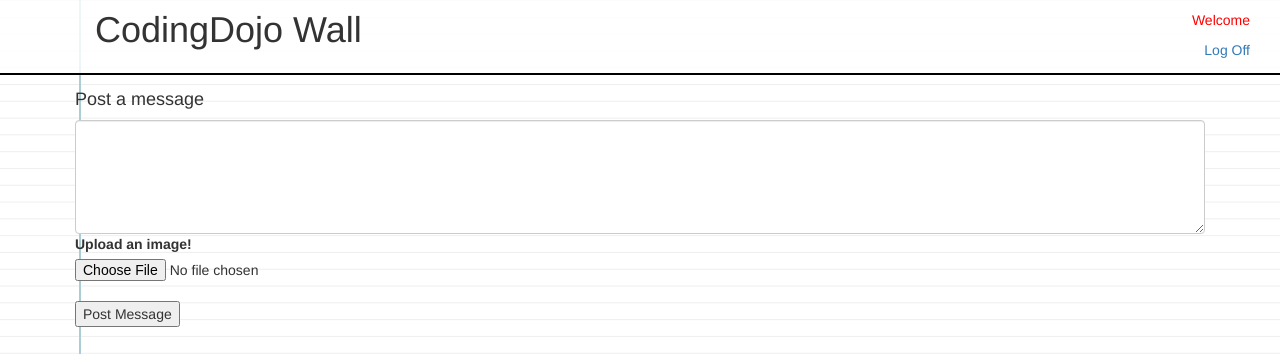
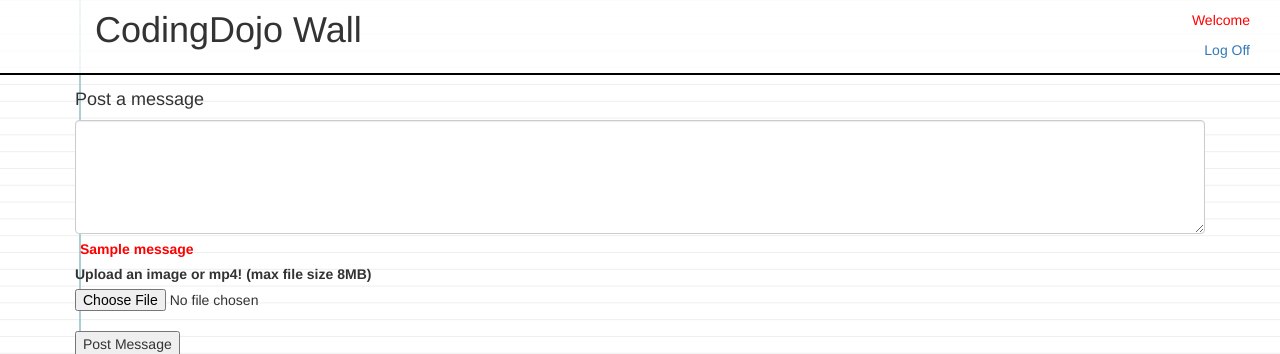
Before and after one commit to stephen-parsons/the_wall_assignemnt, a Flask app: template templates/wall.html in a window 1280 px wide. Shown: the top 354 px of the page. Run offline with Flask 2, Linux system fonts and the light colour scheme; the template is opened without the code that fills it: most values are stand-ins (such as "Sample title", 1, 10 or a date in 2020); one stand-in notice (Sample message) is shown; some libraries are stand-ins or nearby versions.

Commit message:
streamlined upload functionality, relisted message in order of newest first

```diff
--- a/server.py
+++ b/server.py
@@ -16,7 +16,7 @@ ALLOWED_EXTENSIONS = set(['png', 'jpg', 'jpeg', 'gif', 'mp4'])
 EMAIL_REGEX = re.compile(r'^[a-zA-Z0-9.+_-]+@[a-zA-Z0-9._-]+\.[a-zA-Z]+$')
 app = Flask(__name__)
 app.config['UPLOAD_FOLDER'] = UPLOAD_FOLDER
-app.config['MAX_CONTENT_LENGTH'] = 4 * 1024 * 1024
+app.config['MAX_CONTENT_LENGTH'] = 8 * 1024 * 1024
 app.secret_key = "myKey"
 mysql = MySQLConnector(app, 'wall_assignment')
 
@@ -89,20 +89,31 @@ def get_info():
 #
 @app.route('/wall')
 def wall():
-# query that gets data of all messages from db
+	if session['user_id'] == "":
+		flash("Please login or register!")
+		return redirect('/')
+	# query that gets data of all messages from db
 	query = "SELECT CONCAT_WS(' ', users.first_name, users.last_name) as name, CONCAT(DATE_FORMAT(messages.created_at, '%M %D %Y'),' at ', TIME_FORMAT(messages.created_at, '%r')) as timestamp, messages.id as message_id, messages.message as message, messages.user_id as user_id, messages.filename as filename FROM messages JOIN users on users.id = messages.user_id"
 	messages = mysql.query_db(query)
 	query = "SELECT CONCAT_WS(' ', users.first_name, users.last_name) as name, CONCAT(DATE_FORMAT(comments.created_at, '%M %D %Y'),' at ', TIME_FORMAT(comments.created_at, '%r')) as timestamp, comments.id as comment_id, comments.comment as comment, comments.message_id as message_id FROM comments JOIN users on users.id = comments.user_id"
 	comments = mysql.query_db(query)
-	return render_template('/wall.html', messages=messages, comments=comments)
+	length = len(messages) - 1
+	return render_template('/wall.html', messages=messages, comments=comments, length=length)
 #
 @app.route('/submit_message', methods=["POST"])
 def submit_message():
 	#check file input
 	file = request.files['file']
+	# print file
+	# print allowed_file(file.filename)
 	if file and allowed_file(file.filename):
 		filename = secure_filename(file.filename)
 		file.save(os.path.join(app.config['UPLOAD_FOLDER'], filename))
+	elif allowed_file(file.filename) == False:
+		flash("Choose a valid file type!")
+		return redirect('/wall')
+	elif file.filename == '':
+		filename = None
 	# query that inserts message data to db
 	query = "INSERT INTO messages (message, created_at, updated_at, user_id, filename) VALUES (:message, NOW(), NOW(), :user_id, :filename)"
 	data = {
@@ -151,6 +162,13 @@ def delete_message(message_id):
 	data = {
 	'message_id' : message_id
 	}
+	query = "SELECT messages.filename FROM messages WHERE id = :message_id"
+	filenames = mysql.query_db(query, data)
+	for file in filenames:
+		if file['filename'] != None:
+			os.remove(os.path.join(app.config['UPLOAD_FOLDER'], file['filename']))
+	query = "DELETE FROM comments WHERE message_id = :message_id"
+	mysql.query_db(query, data)
 	query = "DELETE FROM comments WHERE message_id = :message_id"
 	mysql.query_db(query, data)
 	query = "DELETE FROM messages WHERE id = :message_id"
@@ -160,4 +178,4 @@ def delete_message(message_id):
 def logout():
 	flash("Succesfully logged out!")
 	return redirect('/')
-app.run(debug=True)
+app.run(debug=True, host="0.0.0.0")
--- a/static/css/style.css
+++ b/static/css/style.css
@@ -99,6 +99,6 @@ ul {
 	margin-right: 500px;
 /*	margin-left: 1em;*/
 }
-#messages img {
-	width: 400px;
+#messages img, video {
+	max-width: 400px;
 }
--- a/templates/wall.html
+++ b/templates/wall.html
@@ -25,42 +25,52 @@
 			<h4>Post a message</h4>
 			<form action="/submit_message" method="post" enctype="multipart/form-data">
 				<textarea class="form-control" rows="5" name="message"></textarea>
-				<label for="file">Upload an image!</label>
+				{% with messages = get_flashed_messages() %}
+					{% if messages %}
+				      	{% for message in messages %}
+					      	{% if message != "Login info not found!" %}
+					      	<div class="flash">
+					        	<p>{{message}}</p>
+					        </div>
+					        {% endif %}
+				    	{% endfor %}
+					{% endif %}
+				{% endwith %}
+				<label for="file">Upload an image or mp4! (max file size 8MB)</label>
 				<input type="file" name="file"><br>
 				<button type="submit" name="submit" value="Submit">Post Message</button>
 			</form>
 		</div>
 		<div id="messages">
 			{% if messages != [] %}
-				{% for message in messages %}
-				<h5>Message #{{message['message_id']}} - {{message['name']}} - {{message['timestamp']}}</h5>
+				{% for x in range(length, -1, -1) %}
+				<h5>Message #{{messages[x]['message_id']}} - {{messages[x]['name']}} - {{messages[x]['timestamp']}}</h5>
 				<p>
-					{{message['message']}}
+					{{messages[x]['message']}}
 				</p>
-					{% if message['filename'] != None %}
-						{% if message['filename'].endswith('.mp4'): %}
+					{% if messages[x]['filename'] != None %}
+						{% if messages[x]['filename'].endswith('.mp4'): %}
 						<video width="400" controls>
-  							<source src="static/uploads/{{message['filename']}}" type="video/mp4">
-  						</video>
+  							<source src="static/uploads/{{messages[x]['filename']}}" type="video/mp4">
+  						</video><br>
 						{% else: %}
-						<img src="static/uploads/{{message['filename']}}" alt="bad dir"><br><br>
+						<img src="static/uploads/{{messages[x]['filename']}}" alt="bad dir"><br><br>
 						{% endif %}
 					{% endif %}
-					{% if message['user_id'] == session['user_id']%}
+					{% if messages[x]['user_id'] == session['user_id']%}
 					<form>
-						<button formaction="/delete_msg/{{message['message_id']}}" formmethod="post">Delete message</button>
+						<button formaction="/delete_msg/{{messages[x]['message_id']}}" formmethod="post">Delete message</button>
 					</form><br>
 					{% endif %}
 				<div id="comments" class="indent">
 					{% for comment in comments %}
-						{% if comment['message_id'] == message['message_id'] %}
+						{% if comment['message_id'] == messages[x]['message_id'] %}
 					<h5>{{comment['name']}} - {{comment['timestamp']}}</h5>
 					<p>{{comment['comment']}}</p>
 						{% endif %}
 					{% endfor %}
 					<div class="form-group">
-						<form class="comment" action="/submit_comment/{{message['message_id']}}" method="post">
-<!-- 							<input type="hidden" value="{{message['message_id']}}" name="message_id"> -->
+						<form class="comment" action="/submit_comment/{{messages[x]['message_id']}}" method="post">
 							<textarea class="form-control" rows="2" name="comment"></textarea><br>
 							<button type="submit" name="submit" value="Submit">Post Comment</button>
 						</form>
```
Also changed, not shown: static/uploads/1.jpg (deleted), static/uploads/IMG_0174.JPG (added), static/uploads/Screen_Shot_2017-11-13_at_9.56.29_PM.png (deleted), static/uploads/cdk06Xu.gif (added), static/uploads/fKhPPhO.gif (added).
